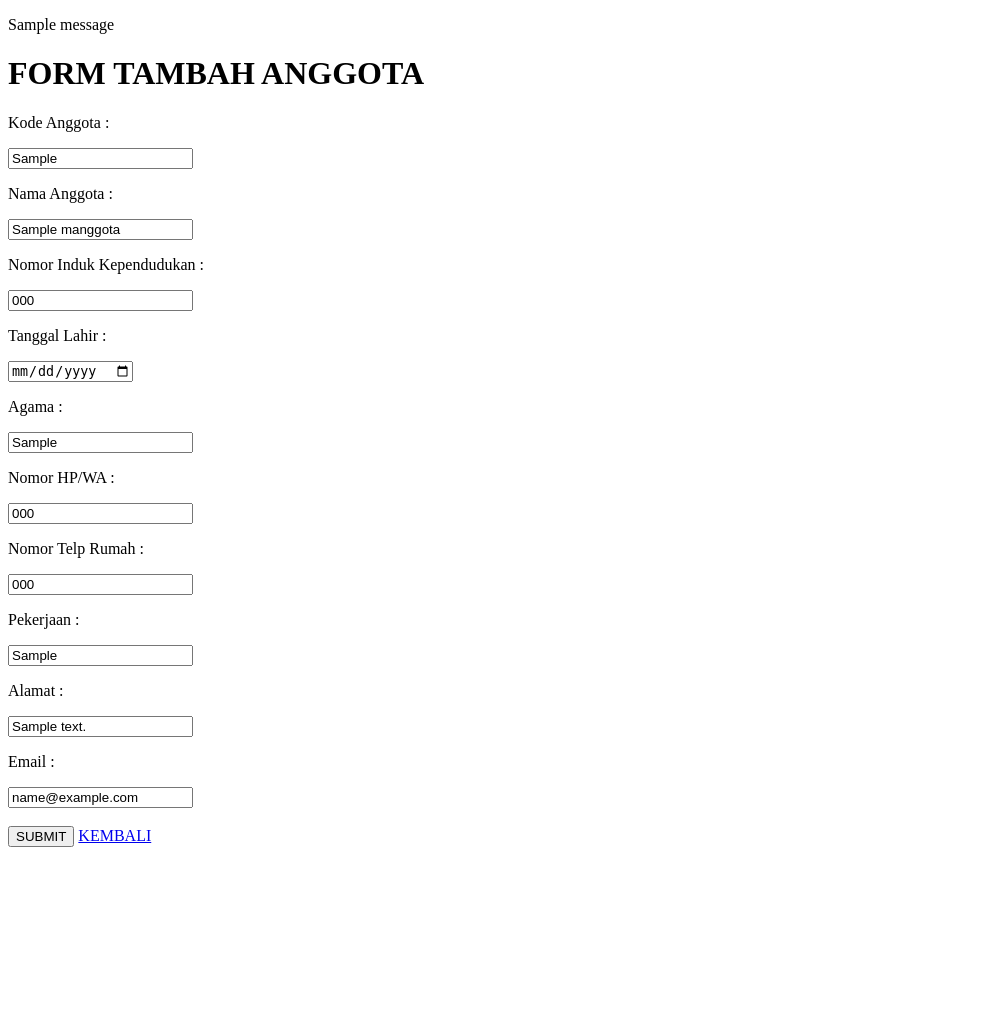
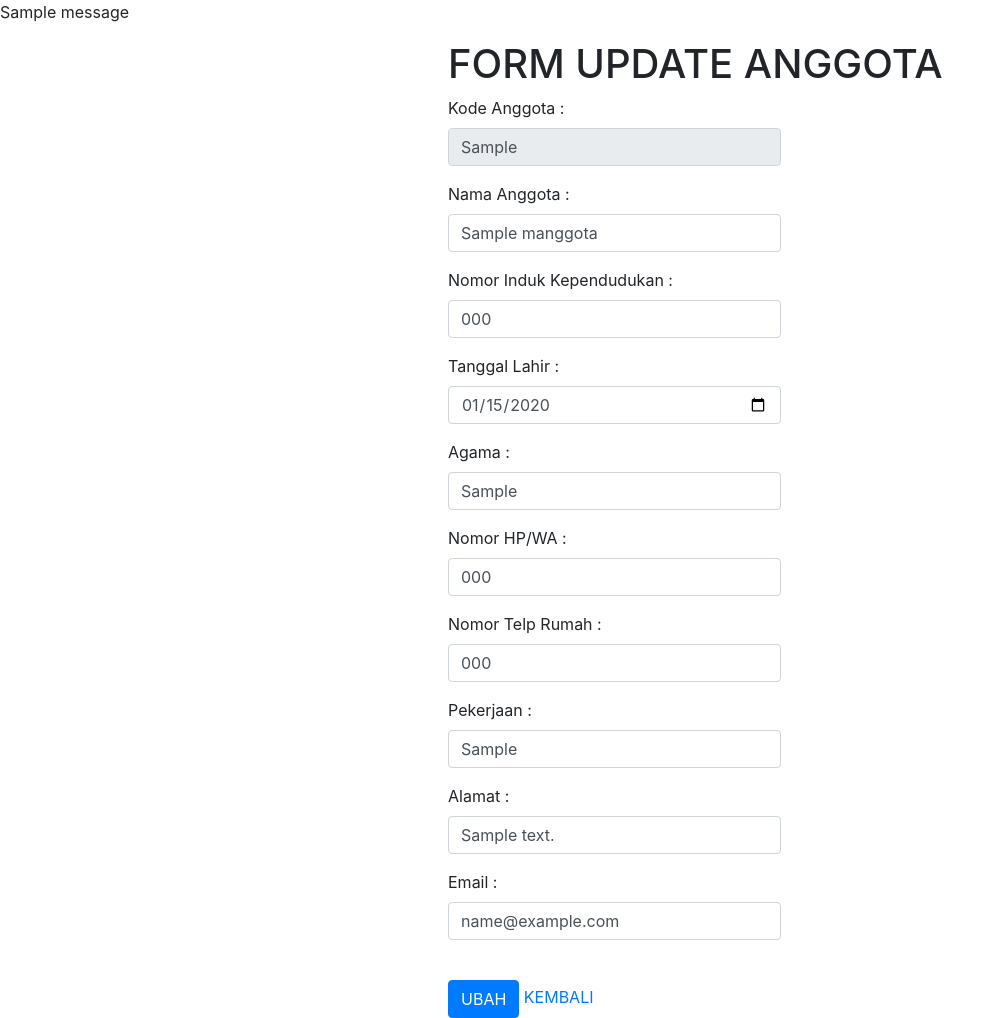
Before and after one commit to BerkatGea19/simkspp7, a Django app: page /anggota/update_anggota/Sample/ in a window 1280 px wide. Shown: the whole page, without its empty margins (0-1003 px from the left). Before the commit the page ends 847 px from the top, so only its background shows below. Run offline with Django 4.2, Linux system fonts and the light colour scheme; tables that the repository leaves empty hold one stand-in row (values such as "Sample post"); one stand-in notice (Sample message) is shown.

Commit message:
Selesai membuat CRUD dari menu anggota

```diff
--- a/anggota/templates/update-anggota.html
+++ b/anggota/templates/update-anggota.html
@@ -4,7 +4,24 @@
 <head>
     <meta charset="UTF-8">
     <meta name="viewport" content="width=device-width, initial-scale=1.0">
+    <link rel="stylesheet" href="https://cdn.jsdelivr.net/npm/bootstrap@4.6.2/dist/css/bootstrap.min.css" integrity="sha384-xOolHFLEh07PJGoPkLv1IbcEPTNtaed2xpHsD9ESMhqIYd0nLMwNLD69Npy4HI+N" crossorigin="anonymous">
+
     <title>SIM KSP</title>
+    <style>
+        body{
+            width: 100%;
+            height: 100%;
+            margin: 0;
+            padding: 0;
+        }
+        .form-control{
+            width: 40%;
+        }
+        form{
+
+            margin-left: 35%;
+        }
+    </style>
 </head>
 
 <body>
@@ -13,33 +30,54 @@
             <p>{{ message }}</p>
         {% endfor %}
     {% endif %}
-    <form action="{% url 'postUpdateAnggota'%}" method="post">
+    <form action="{% url 'postUpdateAnggota' data_anggota.kode_Anggota %}" method="post">
         {% csrf_token %}
-        <H1>FORM TAMBAH ANGGOTA</H1>
-        <P>Kode Anggota : </P>
-        <input type="text" name="kdanggota" id="kdanggota" maxlength="7" value="{{ data_anggota.kode_Anggota}}"readonly required>
-        <p>Nama Anggota : </p>
-        <input type="text" name="nmAnggota" id="nmAnggota"maxlength="255" value="{{ data_anggota.Nama_Anggota}}" required>
-        <p>Nomor Induk Kependudukan : </p>
-        <input type="text" name="nik" id="nik"maxlength="16" value="{{ data_anggota.Nomor_Induk_Kependudukan}}" required>
-        <p>Tanggal Lahir : </p>
-        <input type="date" name="tglLahir" id="tglLahir" value="{{data_anggota.Tgl_Lahir}}" required>
-        <p>Agama : </p>
-        <input type="text" name="agama" id="agama"maxlength="15" value="{{ data_anggota.Agama}}" required>
-        <p>Nomor HP/WA :</p>
-        <input type="number" name="no_hp" id="no_hp" maxlength="12" value="{{ data_anggota.No_Hp}}" required>
-        <p>Nomor Telp Rumah : </p>
-        <input type="number" name="no_telprumah" id="no_telprumah" maxlength="12" value="{{ data_anggota.No_Telp_Rumah}}" required>
-        <p>Pekerjaan : </p>
-        <input type="text" name="pekerjaan" id="pekerjaan"maxlength="255" value="{{ data_anggota.Pekerjaan}}" required>
-        <p>Alamat : </p>
-        <input type="text" name="alamat" id="alamat" maxlength="552"value="{{data_anggota.Alamat}}" required>
-        <p>Email : </p>
-        <input type="email" name="email" id="email" value="{{data_anggota.Email}}" required>
+        <H1>FORM UPDATE ANGGOTA</H1>
+        <div class="form-group">
+        <label>Kode Anggota : </label>
+        <input class="form-control" type="text" name="kdanggota" id="kdanggota" maxlength="7" value="{{ data_anggota.kode_Anggota}}"readonly required>
+        </div>
+        <div class="form-group">
+        <label>Nama Anggota : </label>
+        <input class="form-control" type="text" name="nmAnggota" id="nmAnggota"maxlength="255" value="{{ data_anggota.Nama_Anggota}}" required>
+        </div>
+        <div class="form-group">
+        <label>Nomor Induk Kependudukan : </label>
+        <input class="form-control" type="text" name="nik" id="nik"maxlength="16" value="{{ data_anggota.Nomor_Induk_Kependudukan}}" required>
+        </div>
+        <div class="form-group">
+        <label>Tanggal Lahir : </label>
+        <input class="form-control" type="date" name="tglLahir" id="tglLahir" value="{{data_anggota.Tgl_Lahir|date:"Y-m-d"}}" required>
+        </div>
+        <div class="form-group">
+        <label>Agama : </label>
+        <input class="form-control" type="text" name="agama" id="agama"maxlength="15" value="{{ data_anggota.Agama}}" required>
+        </div>
+        <div class="form-group">
+        <label>Nomor HP/WA :</label>
+        <input class="form-control" type="number" name="no_hp" id="no_hp" maxlength="12" value="{{ data_anggota.No_Hp}}" required>
+        </div>
+        <div class="form-group">
+        <label>Nomor Telp Rumah : </label>
+        <input class="form-control" type="number" name="no_telprumah" id="no_telprumah" maxlength="12" value="{{ data_anggota.No_Telp_Rumah}}" required>
+        </div>
+        <div class="form-group">
+        <label>Pekerjaan : </label>
+        <input class="form-control" type="text" name="pekerjaan" id="pekerjaan"maxlength="255" value="{{ data_anggota.Pekerjaan}}" required>
+        </div>
+        <div class="form-group">
+        <label>Alamat : </label>
+        <input class="form-control" type="text" name="alamat" id="alamat" maxlength="552"value="{{data_anggota.Alamat}}" required>
+        </div>
+        <div class="form-group">
+        <label>Email : </label>
+        <input class="form-control" type="email" name="email" id="email" value="{{data_anggota.Email}}" required>
+        </div>
         <br>
-        <br>
-        <button type="submit">SUBMIT</button>
+        <button type="submit" class="btn btn-primary">UBAH</button>
         <a href="{% url 'masteranggota' %}">KEMBALI</a>
     </form>
 </body>
 </html>
+<script src="https://cdn.jsdelivr.net/npm/jquery@3.5.1/dist/jquery.slim.min.js" integrity="sha384-DfXdz2htPH0lsSSs5nCTpuj/zy4C+OGpamoFVy38MVBnE+IbbVYUew+OrCXaRkfj" crossorigin="anonymous"></script>
+<script src="https://cdn.jsdelivr.net/npm/bootstrap@4.6.2/dist/js/bootstrap.bundle.min.js" integrity="sha384-Fy6S3B9q64WdZWQUiU+q4/2Lc9npb8tCaSX9FK7E8HnRr0Jz8D6OP9dO5Vg3Q9ct" crossorigin="anonymous"></script>
--- a/anggota/urls.py
+++ b/anggota/urls.py
@@ -9,4 +9,5 @@ urlpatterns = [
     path('master_anggota',views.master_anggota, name='masteranggota'),
     path('update_anggota/<str:kode_Anggota>/', views.update_anggota, name='update_anggota'),
     path('postupdate_anggota/<str:kode_Anggota>/', views.postupdate_anggota, name="postUpdateAnggota"),
+    path('delete_anggota/<str:kode_Anggota>/', views.delete_anggota, name="deleteanggota")
 ]
--- a/anggota/views.py
+++ b/anggota/views.py
@@ -75,17 +75,34 @@ def update_anggota(request,kode_Anggota):
     }
     return render(request, 'update-anggota.html', context)
 
-def postupdate_anggota(request):
+def postupdate_anggota(request,kode_Anggota):
     kode_Anggota = request.POST['kdanggota']
-    Nama_Anggota = request.POST['Nama_Anggota']
-    Nomor_Induk_Kependudukan = request.POST['Nomor_Induk_Kependudukan']
-    Tgl_Lahir = request.POST['Tgl_Lahir']
-    Agama = request.POST['Agama']
-    No_Hp = request.POST['No_Hp']
-    No_Telp_Rumah = request.POST['No_Telp_Rumah']
-    Pekerjaan = request.POST['Pekerjaan']
-    Alamat = request.POST['Alamat']
-    Email = request.POST['Email']
+    Nama_Anggota = request.POST['nmAnggota']
+    Nomor_Induk_Kependudukan = request.POST['nik']
+    Tgl_Lahir = request.POST['tglLahir']
+    Agama = request.POST['agama']
+    No_Hp = request.POST['no_hp']
+    No_Telp_Rumah = request.POST['no_telprumah']
+    Pekerjaan = request.POST['pekerjaan']
+    Alamat = request.POST['alamat']
+    Email = request.POST['email']
 
     anggota =MAnggota.objects.get(kode_Anggota=kode_Anggota)
-    return redirect(request.META.get('HTTP_REFERER', '/'))
+    anggota.kode_Anggota=kode_Anggota
+    anggota.Nama_Anggota=Nama_Anggota
+    anggota.Nomor_Induk_Kependudukan=Nomor_Induk_Kependudukan
+    anggota.Tgl_Lahir=Tgl_Lahir
+    anggota.Agama=Agama
+    anggota.No_Hp=No_Hp
+    anggota.No_Telp_Rumah=No_Telp_Rumah
+    anggota.Pekerjaan=Pekerjaan
+    anggota.Alamat=Alamat
+    anggota.Email=Email
+    anggota.save()
+    messages.success(request, 'BERHASIL UPDATE ANGGOTA')
+    return redirect('masteranggota')
+
+def delete_anggota(request,kode_Anggota):
+    anggota =MAnggota.objects.get(kode_Anggota=kode_Anggota).delete()
+    messages.success(request, 'BERHASIL HAPUS DATA')
+    return redirect('masteranggota')
--- a/dashboard/templates/dashboard/base.html
+++ b/dashboard/templates/dashboard/base.html
@@ -59,7 +59,7 @@
             </li>
 
             <li class="nav-item active">
-                <a class="nav-link" href="{% url 'anggota' %}">
+                <a class="nav-link" href="{% url 'masteranggota' %}">
                     <i class="fas fa-fw fa-users"></i>
                     <span>Anggota</span>
                 </a>
```
Also changed, not shown: anggota/templates/master-anggota.html (+57 -13 lines).
